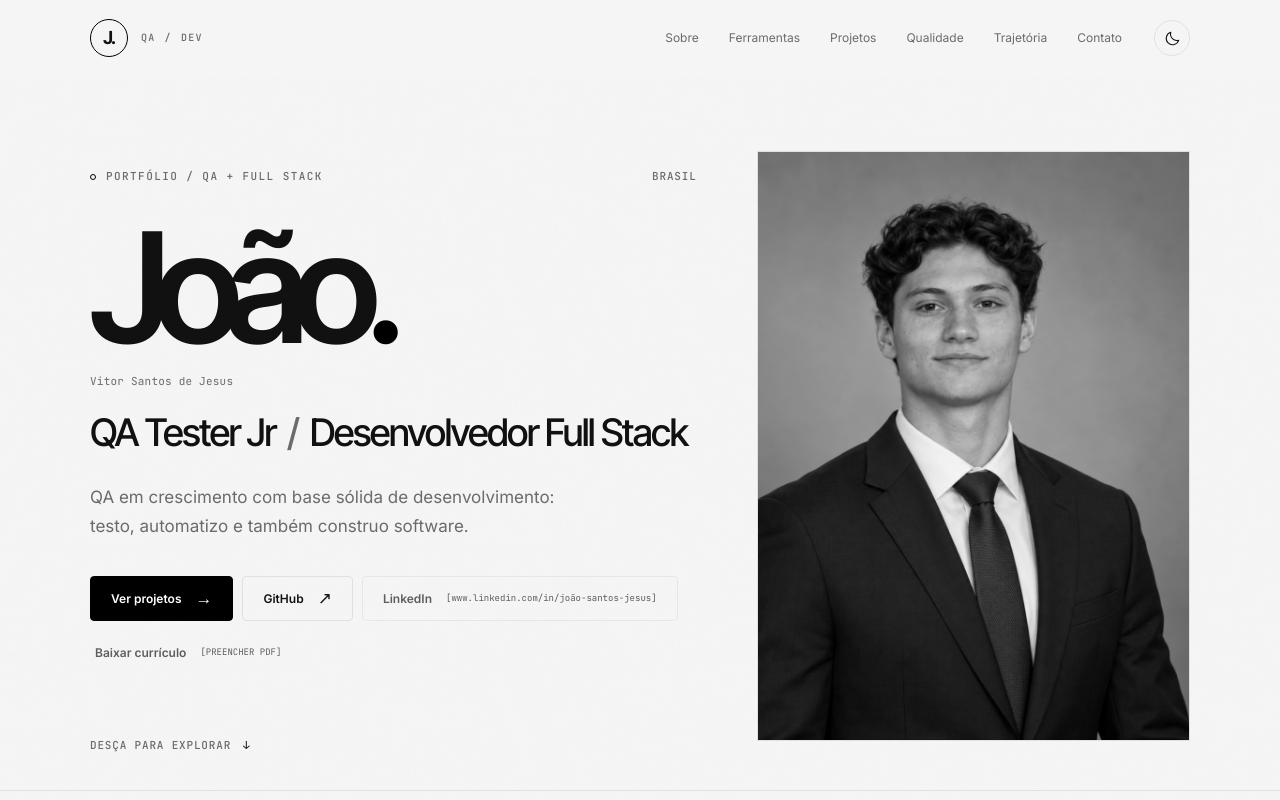
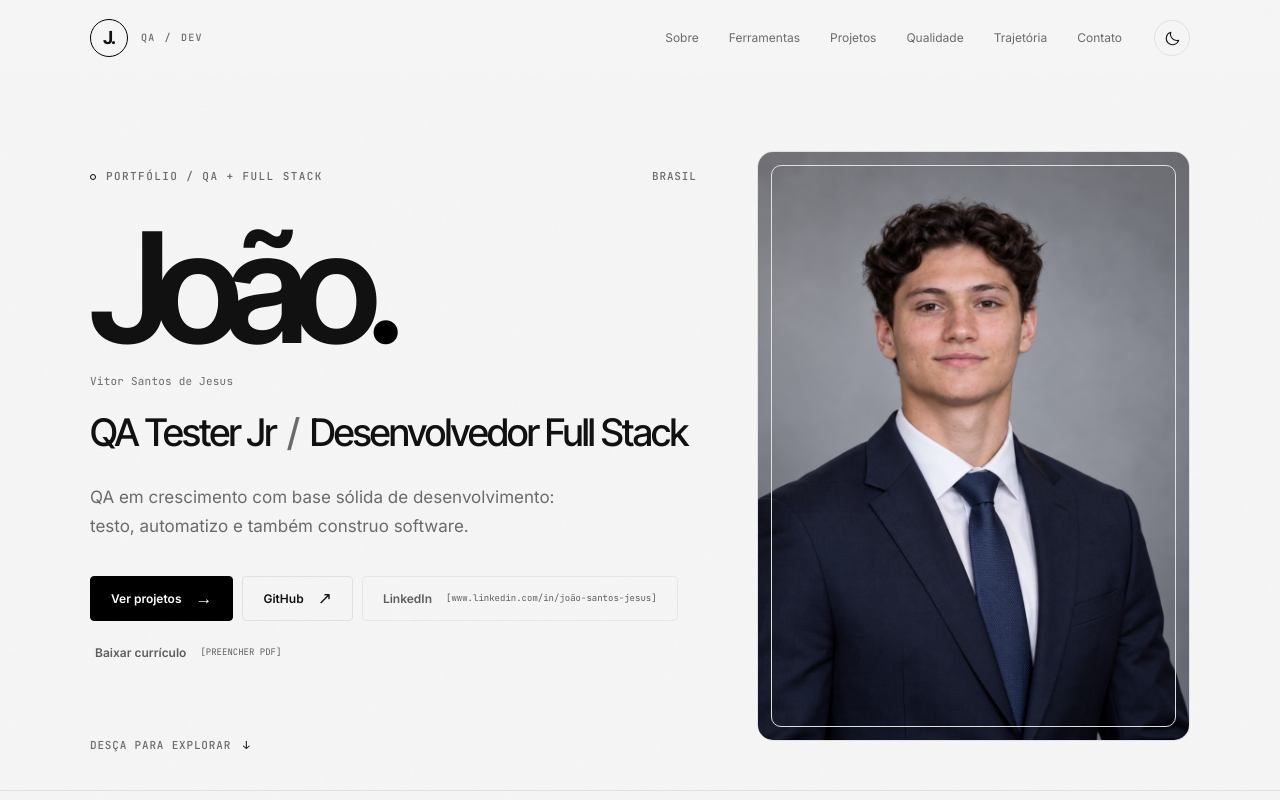
Before and after one commit to JaoVitorz/Portf-lio, a Next.js app: page / in a window 1280 px wide. Shown: the top 800 px of the page. Built offline with nearby package versions, Linux system fonts and the light colour scheme; no server answers.

Commit message:
style: exibir retrato em cor com cantos arredondados

```diff
--- a/src/app/globals.css
+++ b/src/app/globals.css
@@ -186,11 +186,13 @@ a.button-text:hover { color: var(--accent); }
 @keyframes hero-line { from { opacity: 0; transform: translateY(16px); } to { opacity: 1; transform: translateY(0); } }
 .hero-art { align-self: stretch; min-height: 450px; max-height: 590px; position: relative; border: 1px solid var(--border); background: var(--surface); overflow: hidden; animation-delay: 220ms; }
 .hero-art::before { content: ""; position: absolute; inset: 13px; border: 1px solid var(--border); pointer-events: none; }
+.hero-art.has-photo { border-radius: 16px; }
+.hero-art.has-photo::before { border-radius: 10px; }
 .portrait-placeholder { height: 100%; display: flex; flex-direction: column; justify-content: center; align-items: center; }
 .portrait-monogram { font-family: var(--font-heading); font-size: clamp(180px, 21vw, 320px); font-weight: 600; letter-spacing: -0.17em; line-height: 1; color: var(--surface-raised); text-shadow: -1px -1px var(--border-hover), 1px -1px var(--border-hover), -1px 1px var(--border-hover), 1px 1px var(--border-hover); user-select: none; }
 .portrait-monogram span { color: var(--text-muted); text-shadow: none; }
 .portrait-caption { position: absolute; inset: auto 34px 46px; display: flex; justify-content: space-between; gap: 12px; color: var(--text-muted); }
-.hero-photo { width: 100%; height: 100%; object-fit: cover; filter: grayscale(1); }
+.hero-photo { display: block; width: 100%; height: 100%; object-fit: cover; }
 .hero-art-edge { position: absolute; inset: 34px 34px auto; display: flex; justify-content: space-between; color: var(--text-muted); }
 .hero-art.has-photo .hero-art-edge { inset: 25px 25px auto; padding: 8px 10px; background: var(--surface); color: var(--text); }
 .hero-foot { position: absolute; bottom: 35px; left: 0; display: flex; gap: 12px; color: var(--text-muted); }
```
Also changed, not shown: 1 other file (tests, documents, lock files or other folders).
